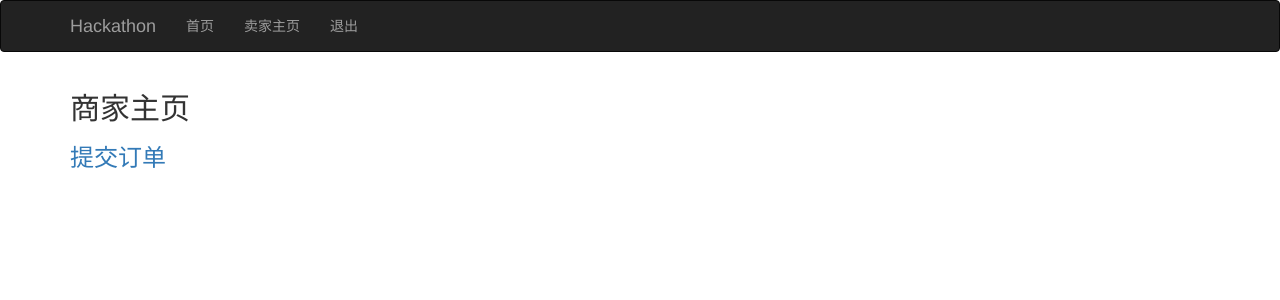
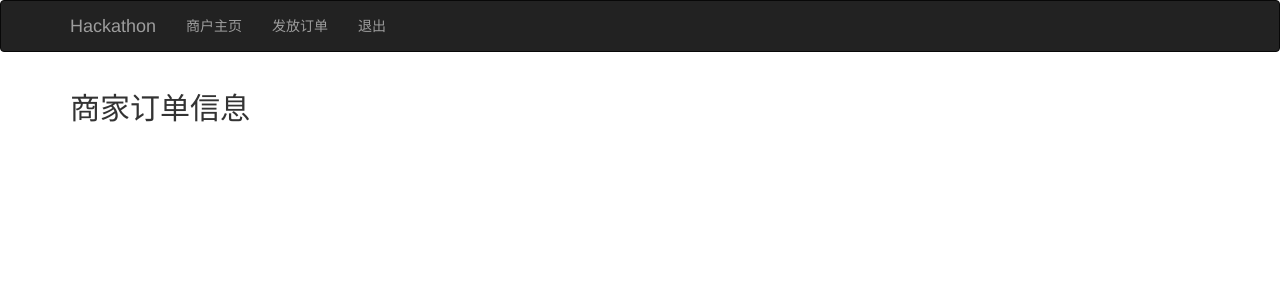
Before and after one commit to bluaxe/elefinal, a Flask app: page /seller in a window 1280 px wide. Shown: the top 300 px of the page. Run offline with Flask 2, Linux system fonts and the light colour scheme; the visitor is signed in with stand-in values (Sample User, id 1); some libraries are stand-ins or nearby versions.

Commit message:
remove button

```diff
--- a/templates/base.html
+++ b/templates/base.html
@@ -15,25 +15,30 @@
         </div>
         <div class="navbar-collapse collapse">
             <ul class="nav navbar-nav">
-                <li><a href="/">首页</a></li>
                 {%if kv%}
                     {%if kv['login'] == 1%}
                     {%if kv['type'] == 0%}
-                    <li><a href='/buyer'>买家主页</a></li>
+                    <li><a href='/buyer'>客户主页</a></li>
+                    <li><a href='/user_commit'>提交订单</a></li>
+
                     {%endif%}
 
                     {%if kv['type'] == 1%}
-                    <li><a href='/seller'>卖家主页</a></li>
+                    <li><a href='/seller'>商户主页</a></li>
+                    <li><a href='/rest_post'>发放订单</a></li>
                     {%endif%}
 
                     {%if kv['type'] == 2%}
                     <li><a href='/sender'>配送主页</a></li>
+                    <li><a href='/dispatch_list'>抢单</a></li>
                     {%endif%}
+
                     <li><a href='/logout'>退出</a></li>
                     {%else%}
                     <li><a href='/login'>登陆/注册</a></li>
                     {%endif%}
                 {%else%}
+                <li><a href="/">首页</a></li>
                 <li class="pull-right"><a href='/login'>登陆/注册</a></li>
                 {%endif%}
             </ul>
--- a/templates/base1.html
+++ b/templates/base1.html
@@ -20,11 +20,11 @@
                     {%if kv['login'] == 1%}
 
                     {%if kv['type'] == 0%}
-                    <li><a href='/buyer'>买家主页</a></li>
+                    <li><a href='/buyer'>客户主页</a></li>
                     {%endif%}
 
                     {%if kv['type'] == 1%}
-                    <li><a href='/seller'>卖家主页</a></li>
+                    <li><a href='/seller'>商户主页</a></li>
                     {%endif%}
 
                     {%if kv['type'] == 2%}
--- a/templates/logout.html
+++ b/templates/logout.html
@@ -6,6 +6,7 @@
 </head>
 <body>
 	<h2>Log out success!</h2>
+   <meta http-equiv="refresh" content="1; url='/'">
 </body>
 </html>
 {%endblock%}
--- a/templates/rest_post.html
+++ b/templates/rest_post.html
@@ -6,6 +6,9 @@
 <body>
 	<div class="col-md-offset-5">
 	<h1 text-align=center>外卖配送单</h1>
+	{%if orders|length == 0%}
+	<h2 class="text-warning">当前没有任何订单</h2>
+	{%else%}
 	{% for order in orders %}
 		<br />
 		<div>
@@ -49,6 +52,7 @@
 		</div>
 		<br />
 	{% endfor %}
+	{%endif%}
 
 
 
--- a/templates/seller.html
+++ b/templates/seller.html
@@ -9,8 +9,7 @@
 <meta http-equiv="refresh" content="1; url='/login'">
 {%else%}
 <body>
-	<h2>商家主页</h2>
-   <h3><a href="/rest_post">提交订单</h3>
+	<h2>商家订单信息</h2>
 </body>
 {%endif%}
 </html>
--- a/templates/sender.html
+++ b/templates/sender.html
@@ -9,11 +9,8 @@
 <meta http-equiv="refresh" content="1; url='/login'">
 {%else%}
 <body>
-	<h1>配送主页</h1>
+	<h1 class="text-primary">配送订单信息</h1>
    <!--<h3><a href="/dispatch_list">抢单</a></h3>-->
-
-   <a class="btn btn-danger btn-lg btn-block " href="/dispatch_list">抢单</a>
-
 
   <!-- <h3 class="text-warning">配送中订单</h3>
    <div>
@@ -45,7 +42,6 @@ document.write("<a href='{{url_for('arrival', order_id=order['order_id'])}}' cla
    </div>
 
 -->
-
 
 <h2 class="text-success">配送中订单</h2>
 {% for order in orders %}
```
Also changed, not shown: templates/buyer.html (+5 -4 lines).
